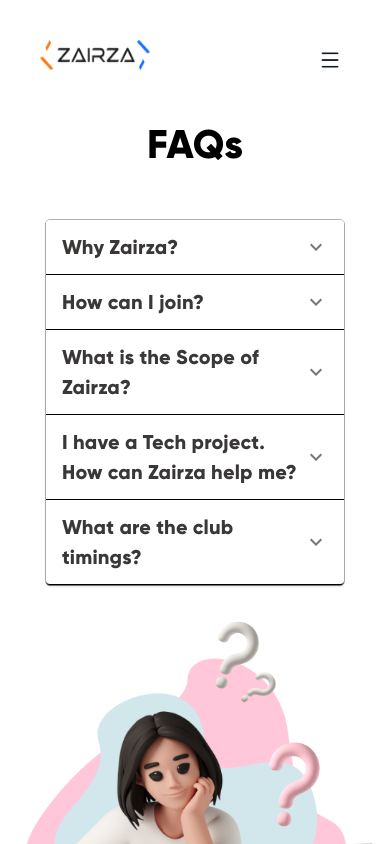
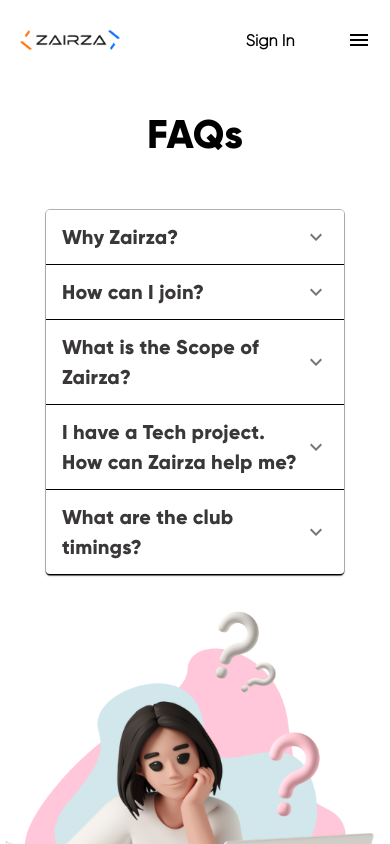
Before and after one commit to subhamexplore/hostWeb, a React (Create React App) app: page /faq in a window 390 px wide. Shown: the top 844 px of the page. Built offline with nearby package versions, Linux system fonts and the light colour scheme.

Commit message:
new navbar added in each section

```diff
--- a/src/App.js
+++ b/src/App.js
@@ -9,10 +9,14 @@ import Achievements from "./Pages/Achievements/Achievement";
 import Faq from "./Pages/Faq/Faq";
 import Domains from "./Pages/Domains/Domain";
 import Events from "./Pages/Events/Events";
+import Eventudp from "./Pages/Eventudp/Eventudp";
+import Navbar from './Components/Navbar/Navbar';
+import Footer from "./Components/Footer/Footer";
 
 function App() {
   return (
     <div className="App">
+      <Navbar />
       <Routes>
         <Route path="/" element={<Main />} />
         <Route path="/blogs" element={<Blogs/>} />
@@ -23,7 +27,9 @@ function App() {
         <Route path="/faq" element={<Faq/>} />
         <Route path="/domains" element={<Domains />} />
         <Route path="/events" element={<Events/>} />
+        <Route path="/eventudp" element={< Eventudp/>} />
       </Routes>
+      <Footer />
     </div>
   );
 }
--- a/src/Components/Navbar/Navbar.jsx
+++ b/src/Components/Navbar/Navbar.jsx
@@ -42,12 +42,15 @@ const Navbar = () => {
     <div className={animate===0?"navbar_content":"navbar_content_close"}>
       <div className="close_icon"><CloseIcon className="navbar__menu" onClick={close}/></div>
       <div className="nav-content-container">
-      <div className="nav-button-content">Home</div>
-      <div className="nav-button-content">Projects</div>
-      <div className="nav-button-content">Events</div>
-      <Link to="/blogs" className="aboutUs-link"><div className="nav-button-content">Blogs</div></Link>
-      <div className="nav-button-content">Members</div>
-      <Link to="/about" className="aboutUs-link"><div className="nav-button-content">About Us</div></Link>
+      <Link to="/" className="aboutUs-link" onClick={close}><div className="nav-button-content">Home</div></Link>
+      <Link to="/projects" className="aboutUs-link" onClick={close}><div className="nav-button-content">Projects</div></Link>
+      <Link to="/events" className="aboutUs-link" onClick={close}><div className="nav-button-content">Events</div></Link>
+      <Link to="/blogs" className="aboutUs-link" onClick={close}><div className="nav-button-content">Blogs</div></Link>
+      <Link to="/" className="aboutUs-link" onClick={close}><div className="nav-button-content">Members</div></Link>
+      <Link to="/about" className="aboutUs-link" onClick={close}><div className="nav-button-content">About Us</div></Link>
+      <Link to="/achievements" className="aboutUs-link" onClick={close}><div className="nav-button-content">Achievements</div></Link>
+      <Link to="/domains" className="aboutUs-link" onClick={close}><div className="nav-button-content">Domains</div></Link>
+      <Link to="/faq" className="aboutUs-link" onClick={close}><div className="nav-button-content">Faq</div></Link>
       <div className="nav-button-content">Log In/Sign Up</div>
       <div className="footer-container_down">
         <div className="footer-container__social_icons">
--- a/src/Components/Navbar/Navbar.scss
+++ b/src/Components/Navbar/Navbar.scss
@@ -5,6 +5,7 @@
 
 .navbar {
   background: #FFFFFF;
+  // background: transparent;
   padding: 1em 5%;
   font-family: 'Gilroy-Light';
   display: flex;
--- a/src/Pages/Domains/Domain.js
+++ b/src/Pages/Domains/Domain.js
@@ -94,10 +94,7 @@ const Domain = () => {
 
   return (
     <div className="Domain-section">
-      <div className="top">
-        <img src={Logo} alt="" className="logo" />
-        <img src={menu} alt="" className="burger" />
-      </div>
+
 
       <h1 className="heading">
         Domains we cover
--- a/src/Pages/Domains/Domain.scss
+++ b/src/Pages/Domains/Domain.scss
@@ -5,21 +5,7 @@
 .Domain-section{
     overflow-x: hidden;
 }
-.top {
-    display: flex;
-    justify-content: space-between;
-    margin: 40px 0;
-    .logo {
-      height: 30px;
-      width: 110px;
-      margin-left: 100px;
-    }
-    .burger {
-      height: 40px;
-      width: 40px;
-      margin-right: 100px;
-    }
-}
+
 .heading{
     margin-left: 100px;
     margin-top: 30px;
@@ -82,12 +68,5 @@
         margin-left: 0px;
         text-align: center;
     }
-    .top{
-        .logo{
-            margin-left: 40px;
-        }
-        .burger{
-            margin-right: 40px;
-        }
-    }
+
 }
--- a/src/Pages/Events/Events.scss
+++ b/src/Pages/Events/Events.scss
@@ -1,3 +1,5 @@
+
+
 .events{
     padding: 0;
     margin: 0;
@@ -11,10 +13,11 @@
     height: 15.5rem;
     width:100%;
     object-fit: cover;
+    background-size: cover;
     // z-index: 1;
   }
    .events-text{
-    position: absolute;
+    position: relative;
     top: 4rem;
     left: 6rem;
     color: rgba(255, 255, 255, 1);
--- a/src/Pages/Faq/Faq.js
+++ b/src/Pages/Faq/Faq.js
@@ -12,10 +12,7 @@ import faq_img from "../../Assets/images/faq.png"
 const Faq = () => {
   return (
     <div className="faq-section">
-      <div className="top">
-        <img src={Logo} alt="" className="logo" />
-        <img src={menu} alt="" className="burger" />
-      </div>
+
 
       <h1 className="heading">FAQs</h1>
 
--- a/src/Pages/Faq/Faq.scss
+++ b/src/Pages/Faq/Faq.scss
@@ -10,21 +10,7 @@
 .faq-section{
     overflow-x: hidden;
 }
-.top {
-  display: flex;
-  justify-content: space-between;
-  margin: 40px 0;
-  .logo {
-    height: 30px;
-    width: 110px;
-    margin-left: 100px;
-  }
-  .burger {
-    height: 40px;
-    width: 40px;
-    margin-right: 100px;
-  }
-}
+
 .heading{
     margin-left: 100px;
     font-size: 40px;
@@ -66,14 +52,7 @@
         margin-left: 0px;
         text-align: center;
     }
-    .top{
-        .logo{
-            margin-left: 40px;
-        }
-        .burger{
-            margin-right: 40px;
-        }
-    }
+
     .faq{
         margin-top: 30px;
         flex-direction: column;
--- a/src/Pages/Main/Main.jsx
+++ b/src/Pages/Main/Main.jsx
@@ -3,11 +3,12 @@ import './Main.scss';
 import HomeSection from '../../Components/HomeSection/HomeSection';
 import Home1 from '../../Assets/images/home1.png';
 import groupIcons from '../../Assets/images/groupIcons.png';
-import Achieve from '../../Assets/images/achievement.png';
+import Achieve from '../../Assets/images/achievement_slide_img.png';
 import Ellipse1 from '../../Assets/images/Ellipse1.png';
 import Resource from '../../Assets/images/resource.png';
 import Girls from '../../Assets/images/girls_group.png';
-import Footer from '../../Components/Footer/Footer';
+
+
 
 const Main = () => {
   return (
@@ -84,7 +85,6 @@ const Main = () => {
           <img src={Girls} alt='' className='slide-1-img' />
         </div>
       </div>
-      <Footer />
     </>
   );
 };
--- a/src/Pages/Projects/Projects.jsx
+++ b/src/Pages/Projects/Projects.jsx
@@ -3,7 +3,6 @@ import Card from '../../Components/Card/Card';
 import "./Projects.scss"
 import {FaSearch} from "react-icons/fa";
 import ProjectsData from './ProjectsData';
-import MenuIcon from '@mui/icons-material/Menu';
 import FilterAltIcon from '@mui/icons-material/FilterAlt';
 
 
@@ -12,9 +11,6 @@ function Projects(){
     return(
         <div className='projects'>
             <div className='projects-header'>
-            <div className='menuicon'>
-            <MenuIcon></MenuIcon>
-            </div>
             <div className='projects-text'>Projects</div>
             </div>
             <div className='projects-mid'>
--- a/src/Pages/Projects/Projects.scss
+++ b/src/Pages/Projects/Projects.scss
@@ -9,18 +9,14 @@
     padding: 0;
     margin:auto;
     left: 0;
-    background-repeat: n0-repeat;
+    background-repeat: no-repeat;
+    background-size: cover;
     height: 243px;
     width:100%;
     min-width:1366px;
     position: relative;
     background-position: 30%;
     z-index: 1;
-  }
-  .menuicon{
-    position: absolute;
-    margin-top: 3rem;
-    right: 6rem;
   }
    .projects-text{
     position: absolute;
```
Also changed, not shown: src/Assets/images/achievement.png, src/Assets/images/achievement_slide_img.png (added).
